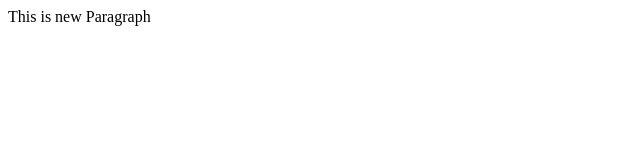
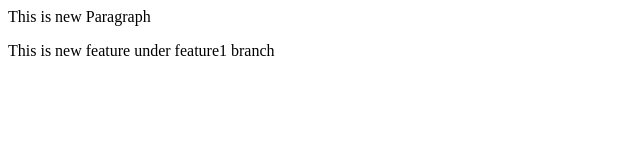
Before and after one commit to MLdataHub/LocalRepo, a plain HTML site: page Index.html in a window 1280 px wide. Shown: the whole page, without its empty margins (0-640 px from the left). Drawn offline with Linux system fonts and the light colour scheme.

Commit message:
Updated the features under Feature1

```diff
--- a/Index.html
+++ b/Index.html
@@ -1 +1,2 @@
 <p> This is new Paragraph</p>
+<p> This is new feature under feature1 branch</p>
```
